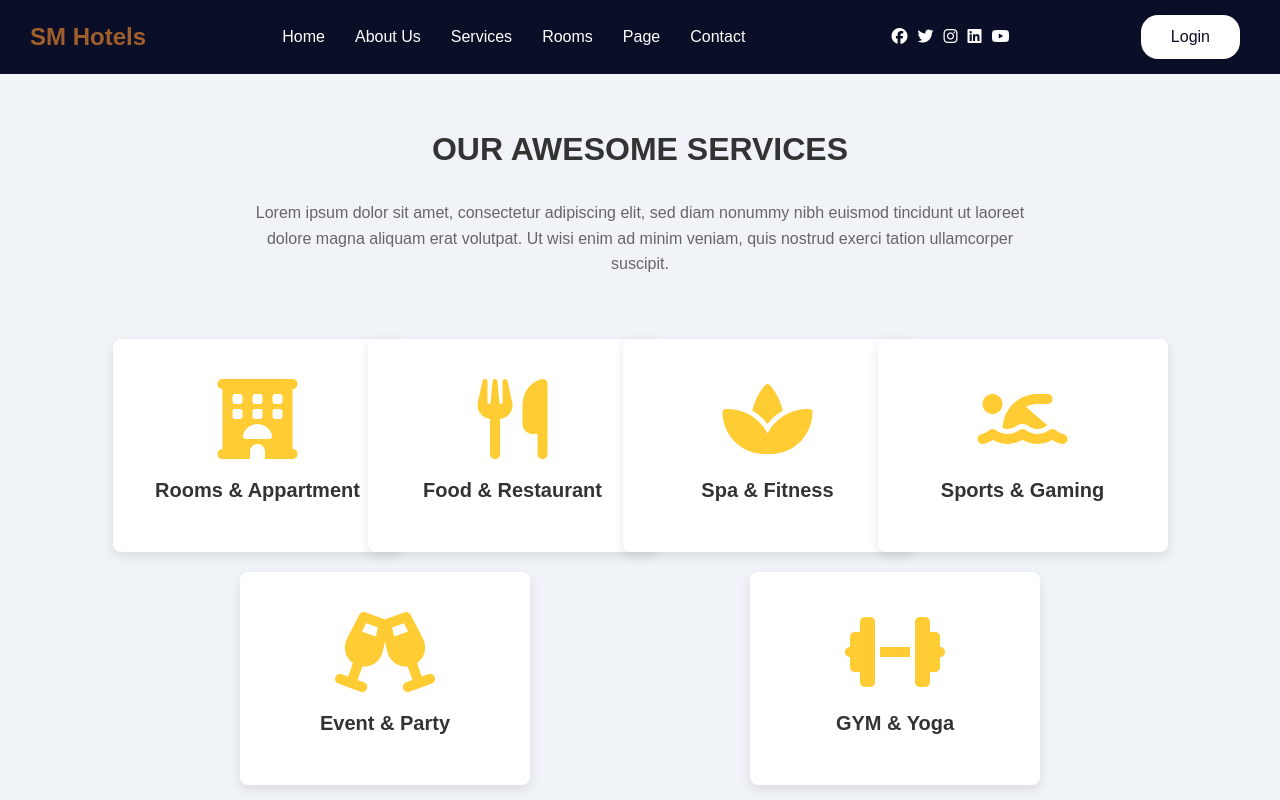
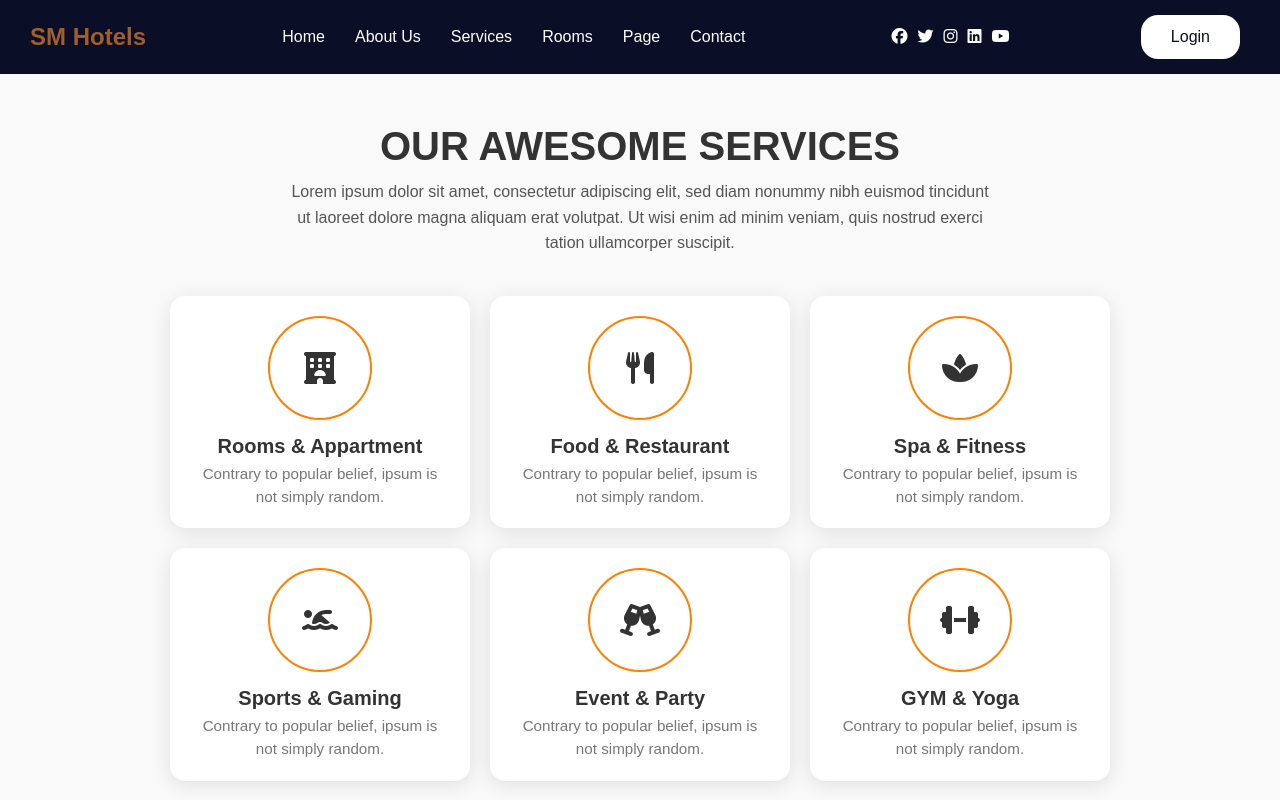
Before and after one commit to SirajMunir10/SMaap, a React (Vite) app in the folder SMaap/: page /Services in a window 1280 px wide. Shown: the top 800 px of the page. Built offline with nearby package versions, Linux system fonts and the light colour scheme.

Commit message:
Modified (Latest version)

```diff
--- a/SMaap/src/components/AboutUs.jsx
+++ b/SMaap/src/components/AboutUs.jsx
@@ -6,6 +6,7 @@ import aboutImage2 from "../assets/about2.jpg";
 import aboutImage3 from "../assets/about3.jpg";
 import aboutImage4 from "../assets/about4.jpg";
 import Navbar from "./Navbar";
+import Footer from "./Footer";
 
 const AboutUs = () => {
   return (
@@ -55,6 +56,7 @@ const AboutUs = () => {
           <img src={aboutImage4} alt="Spa area" />
         </div>
       </div>
+      <Footer />
     </>
   );
 };
--- a/SMaap/src/components/Rooms.jsx
+++ b/SMaap/src/components/Rooms.jsx
@@ -64,7 +64,15 @@ function Rooms() {
             Check Now
           </button>
         </div>
-
+        <div className="type-rooms">
+          {selectedType === "Standard" ? (
+            <h2>Standard Rooms</h2>
+          ) : selectedType === "Luxury" ? (
+            <h2>Luxury Rooms</h2>
+          ) : (
+            <h2>All Rooms</h2>
+          )}
+        </div>
         <div className="rooms">
           {filteredRooms.length > 0 ? (
             filteredRooms.map((room, index) => (
--- a/SMaap/src/components/Services.jsx
+++ b/SMaap/src/components/Services.jsx
@@ -2,6 +2,7 @@ import React from "react";
 import { services } from "../data/alldata";
 import "../styles/Services.css";
 import Navbar from "./Navbar";
+import Footer from "./Footer";
 
 export default function Services() {
   return (
@@ -23,12 +24,13 @@ export default function Services() {
               <div className="service-card" key={index}>
                 <div className="service-icon">{item.icon}</div>
                 <h3 className="service-name">{item.name}</h3>
-                <p className="service-info">{item.description}</p>
+                <p className="service-info">{item.discription}</p>
               </div>
             ))}
           </div>
         </div>
       </div>
+      <Footer />
     </>
   );
 }
--- a/SMaap/src/styles/RoomsStyle.css
+++ b/SMaap/src/styles/RoomsStyle.css
@@ -51,3 +51,7 @@
   align-items: center;
   margin-top: 20px;
 }
+.type-rooms h2 {
+  padding-bottom: 20px;
+  font-size: 1.5rem;
+}
--- a/SMaap/src/styles/Services.css
+++ b/SMaap/src/styles/Services.css
@@ -1,35 +1,28 @@
-/* Overall Services Section */
 .services-section {
-  background-color: #f0f4f8; /* Soft blue-gray background */
-  padding: 96px;
-  padding-top: 57px;
-  font-family: "Arial", sans-serif;
+  padding: 50px 20px;
+  background-color: #f9f9f9;
   text-align: center;
-  color: #333;
 }
 
-/* Header Styling */
 .services-header {
-  padding-bottom: 32px;
+  margin-bottom: 40px;
 }
 
 .services-title {
-  display: flex;
-  align-items: center;
-  justify-content: center;
-  padding-bottom: 32px;
-  font-size: 2rem;
+  font-size: 2.5rem;
+  font-weight: bold;
+  color: #333;
+  text-transform: uppercase;
 }
 
 .services-description {
-  font-size: 16px;
-  color: #666;
-  max-width: 800px;
-  margin: 0 auto;
+  font-size: 1rem;
+  color: #555;
+  max-width: 700px;
+  margin: 10px auto;
   line-height: 1.6;
 }
 
-/* Centering Adjustment */
 .services-grid-wrapper {
   display: flex;
   justify-content: center;
@@ -37,70 +30,58 @@
 
 .services-grid {
   display: grid;
-  grid-template-columns: repeat(auto-fit, minmax(200px, 1fr));
+  grid-template-columns: repeat(auto-fit, minmax(300px, 1fr));
   gap: 20px;
-  max-width: 1000px;
-  margin: 0 auto;
-  padding-top: 30px;
-  justify-items: center; /* Center-aligns the grid items */
+  max-width: 1200px;
 }
 
-/* Centering the last row */
-.services-grid > .service-card:nth-last-child(-n + 2) {
-  grid-column: span 2;
-  justify-self: center;
-}
-
-/* Service Card */
 .service-card {
-  background-color: #ffffff;
-  padding: 40px 20px;
-  border-radius: 8px;
-  box-shadow: 0 4px 12px rgba(0, 0, 0, 0.1);
-  transition: box-shadow 0.3s ease, transform 0.3s ease;
+  background-color: white;
+  border-radius: 15px;
+  box-shadow: 0 4px 20px rgba(0, 0, 0, 0.1);
+  padding: 20px;
   text-align: center;
-  width: 250px; /* Ensures a consistent card width */
+  transition: transform 0.3s ease, box-shadow 0.3s ease;
 }
 
 .service-card:hover {
-  transform: translateY(-8px);
-  box-shadow: 0 6px 18px rgba(0, 0, 0, 0.15);
-  background-color: #ff8800; /* Adds a soft orange hover effect */
-  color: #ffffff;
+  transform: translateY(-10px);
+  box-shadow: 0 6px 25px rgba(0, 0, 0, 0.2);
 }
 
-/* Service Icon */
 .service-icon {
-  font-size: 40px;
-  color: #ffcc33; /* Slightly muted yellow color */
-  margin-bottom: 20px;
+  margin: 0 auto;
+  width: 100px;
+  height: 100px;
+  border: 2px solid #ff8000;
+  border-radius: 50%;
+  display: flex;
+  align-items: center;
+  justify-content: center;
 }
 
-.service-card:hover .service-icon {
-  color: #ffffff;
+.service-icon svg {
+  width: 50px;
+  height: 50px;
+  fill: #ff8000;
 }
 
-/* Service Name */
 .service-name {
-  font-size: 20px;
-  font-weight: 600;
+  font-size: 1.25rem;
+  font-weight: bold;
   color: #333;
-  margin: 10px 0;
-  transition: color 0.3s;
+  margin: 15px 0 5px;
 }
 
-.service-card:hover .service-name {
-  color: #ffffff;
+.service-info {
+  font-size: 0.95rem;
+  color: #777;
+  line-height: 1.5;
+  max-width: 250px;
+  margin: 0 auto;
 }
 
-/* Service Description */
-.service-info {
-  font-size: 14px;
-  color: #777;
-  line-height: 1.5;
-  transition: color 0.3s;
+.service-info a {
+  color: #555;
+  text-decoration: underline;
 }
-
-.service-card:hover .service-info {
-  color: #ffffff;
-}
```
